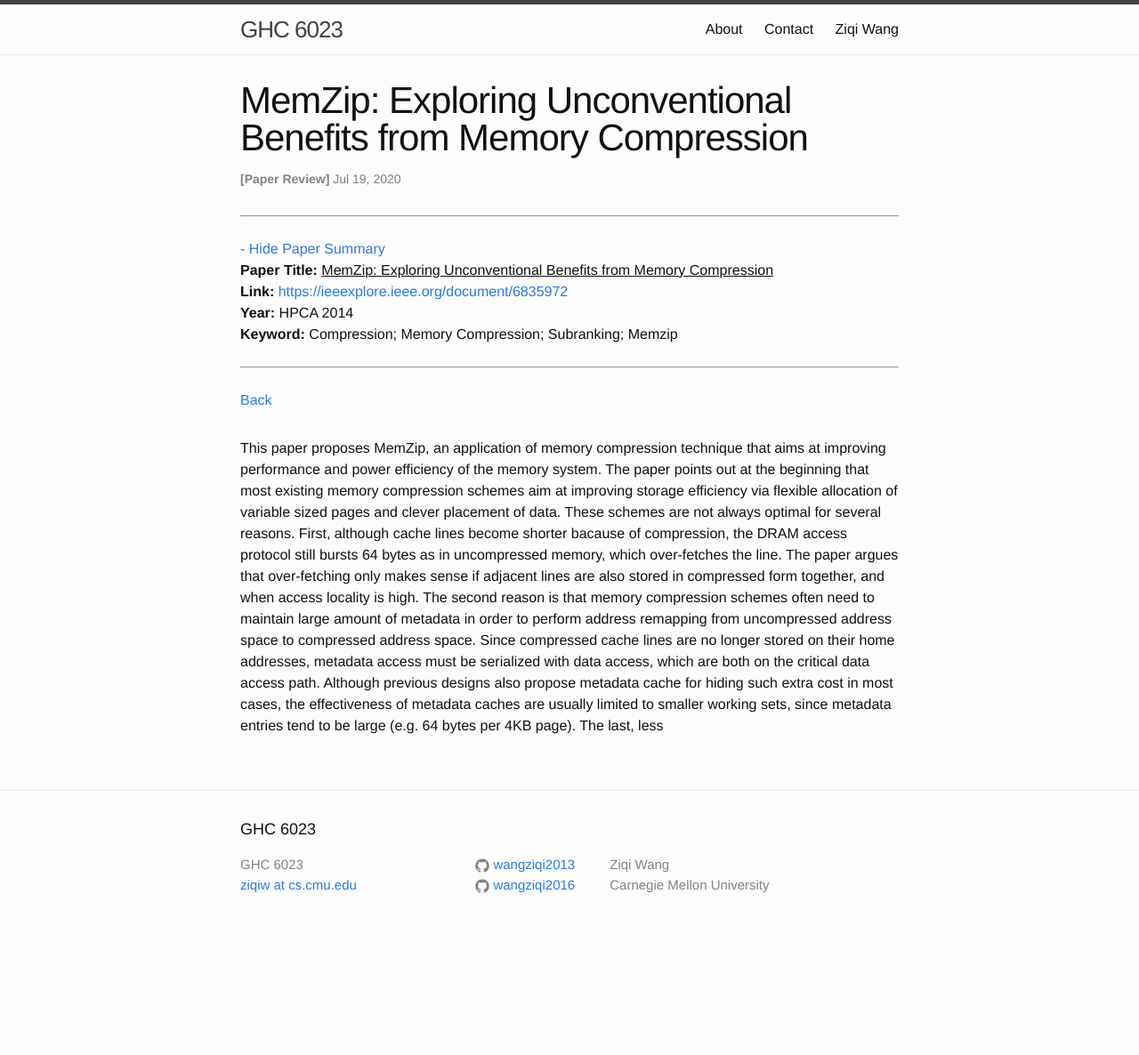
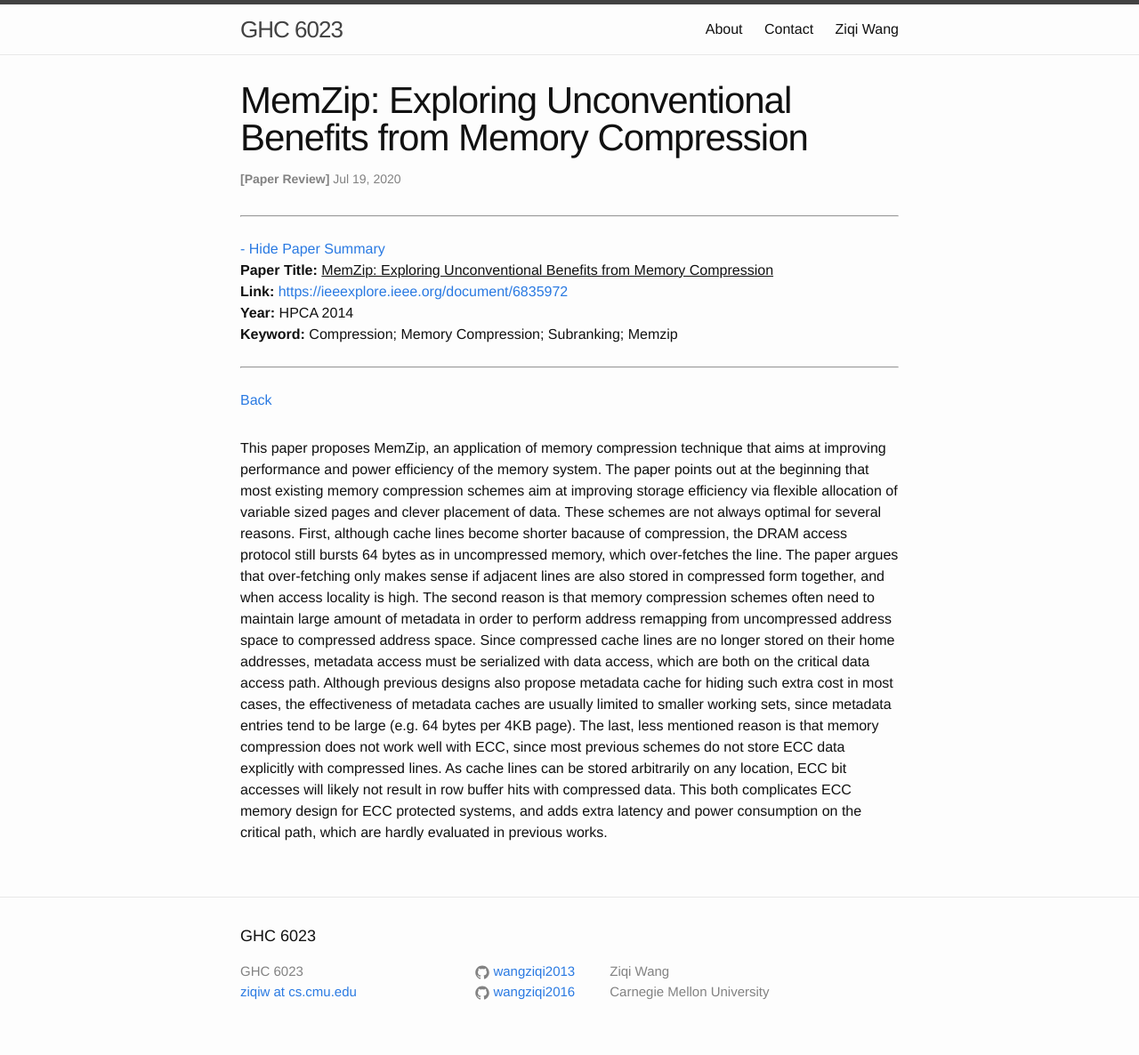
Before and after one commit to wangziqi2013/wangziqi2013.github.io, a Jekyll site: the page built from _posts/2020-07-18-memzip.markdown, in a window 1280 px wide. Shown: the whole page at 89% size. Built offline with Jekyll 4.4.1, drawn with Linux system fonts in a browser that asks for light colours; before the commit the page ends 1066 px from its top, so only the background shows below that.

Commit message:
Adding ECC

```diff
--- a/_posts/2020-07-18-memzip.markdown
+++ b/_posts/2020-07-18-memzip.markdown
@@ -24,4 +24,8 @@ perform address remapping from uncompressed address space to compressed address
 no longer stored on their home addresses, metadata access must be serialized with data access, which are both on the critical
 data access path. Although previous designs also propose metadata cache for hiding such extra cost in most cases, the
 effectiveness of metadata caches are usually limited to smaller working sets, since metadata entries tend to be large
-(e.g. 64 bytes per 4KB page). The last, less
+(e.g. 64 bytes per 4KB page). The last, less mentioned reason is that memory compression does not work well with ECC, since
+most previous schemes do not store ECC data explicitly with compressed lines. As cache lines can be stored arbitrarily
+on any location, ECC bit accesses will likely not result in row buffer hits with compressed data. This both complicates
+ECC memory design for ECC protected systems, and adds extra latency and power consumption on the critical path, which
+are hardly evaluated in previous works.
```
